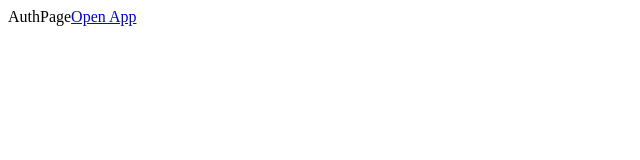
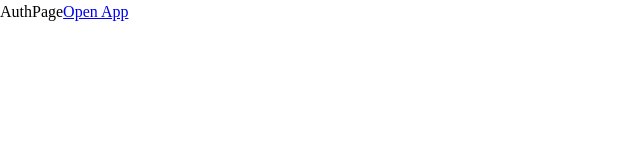
Before and after one commit to PhilippMolitor/haw-ms-sweng-s21, a React (Create React App) app: page /auth in a window 1280 px wide. Shown: the top 160 px of the page, without its empty margins (0-640 px from the left). Built offline with nearby package versions, Linux system fonts and the light colour scheme.

Commit message:
added global style and theme definitions

```diff
--- a/src/App.tsx
+++ b/src/App.tsx
@@ -1,20 +1,33 @@
 import { VFC } from 'react';
 import { BrowserRouter, Route, Switch } from 'react-router-dom';
+import { ThemeProvider } from 'styled-components';
 
 import { AppPage } from './pages/AppPage';
 import { AuthPage } from './pages/AuthPage';
 import { SplashPage } from './pages/SplashPage';
+import { GlobalStyle } from './utils/GlobalStyle';
 
 export type AppProps = {};
 
 export const App: VFC<AppProps> = (): JSX.Element => (
-  <div>
+  <ThemeProvider
+    theme={{
+      colors: {
+        text: '#121025',
+        background: '#ffffff',
+      },
+      fonts: {
+        heading: `'Prata', serif`,
+        body: `'Poppins', sans-serif`,
+      },
+    }}>
     <BrowserRouter>
+      <GlobalStyle />
       <Switch>
         <Route exact path="/" component={SplashPage} />
         <Route path="/auth" component={AuthPage} />
         <Route path="/app" component={AppPage} />
       </Switch>
     </BrowserRouter>
-  </div>
+  </ThemeProvider>
 );
--- /dev/null
+++ b/src/utils/GlobalStyle.tsx
@@ -0,0 +1,101 @@
+import { createGlobalStyle } from 'styled-components';
+
+export const GlobalStyle = createGlobalStyle`
+/* heading font */
+@import url('https://fonts.googleapis.com/css2?family=Prata&display=swap');
+
+/* text body font */
+@import url('https://fonts.googleapis.com/css2?family=Poppins:ital,wght@0,200;0,400;0,700;1,200;1,400;1,700&display=swap');
+
+@media (prefers-reduced-motion: reduce) {
+  * {
+    transition-duration: 0.01ms !important;
+    animation-duration: 0.01ms !important;
+    animation-iteration-count: 1 !important;
+    scroll-behavior: auto !important;
+  }
+}
+
+html, body {
+  font-size: 12pt;
+}
+
+*,
+*::before,
+*::after {
+  box-sizing: border-box;
+}
+
+ul[class],
+ol[class] {
+  padding: 0;
+}
+
+body,
+h1,
+h2,
+h3,
+h4,
+p,
+ul[class],
+ol[class],
+li,
+figure,
+figcaption,
+blockquote,
+dl,
+dd {
+  margin: 0;
+}
+
+body {
+  min-height: 100vh;
+  line-height: 1.5;
+  scroll-behavior: smooth;
+  text-rendering: optimizeSpeed;
+}
+
+ul,
+ol {
+  list-style: none;
+}
+
+a:not([class]) {
+  text-decoration-skip-ink: auto;
+}
+
+img {
+  display: block;
+  max-width: 100%;
+}
+
+article > * + * {
+  margin-top: 0;
+}
+
+input,
+button,
+textarea,
+select {
+  font: inherit;
+}
+
+input[type="search"]::-webkit-search-cancel-button,
+input[type="search"]::-webkit-search-decoration {
+  appearance: none;
+}
+
+button::-moz-focus-inner,
+input::-moz-focus-inner {
+  padding: 0;
+  border: 0;
+}
+
+[hidden] {
+  display: none;
+}
+
+:focus {
+  outline: 0;
+}
+`;
```
Also changed, not shown: typings/styled-components.d.ts (added, +14 -0 lines).
